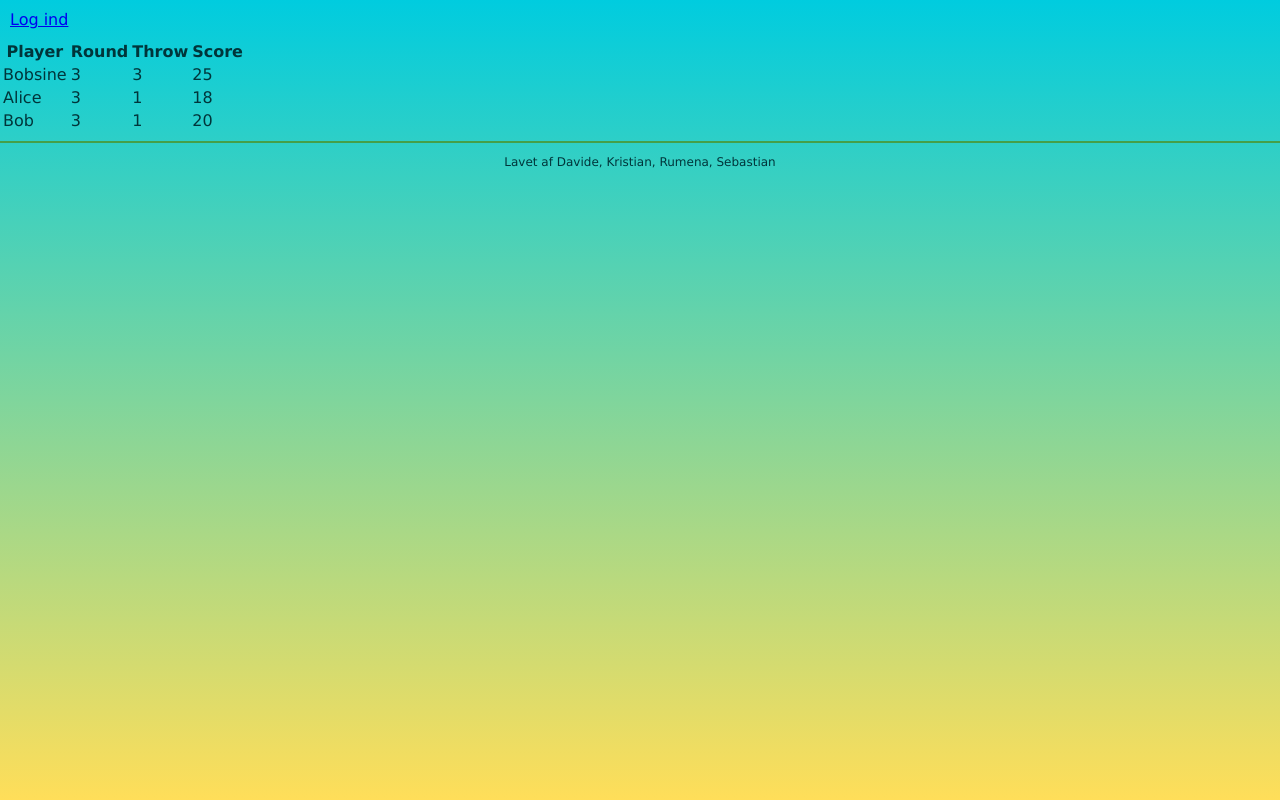
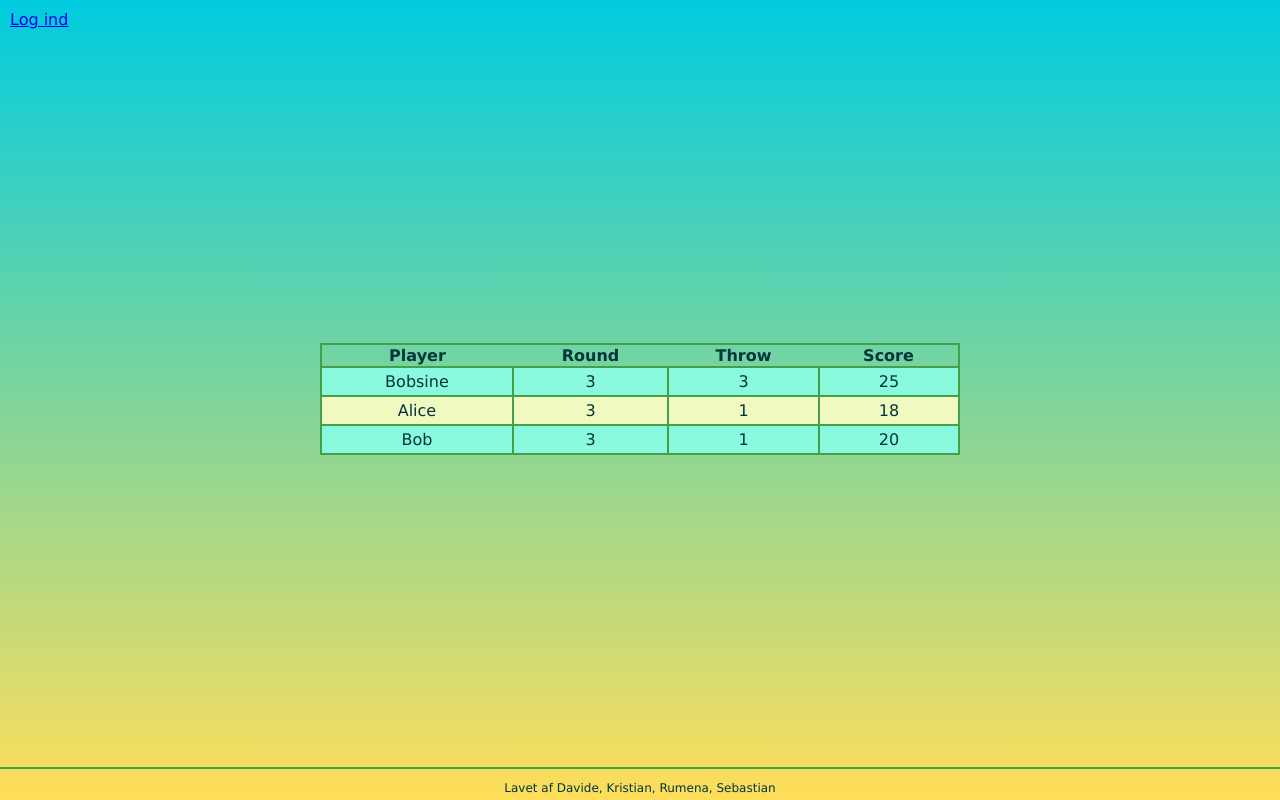
Before and after one commit to General-Zimmer/Yatzy-online-3-semester, a Node server app: page /points in a window 1280 px wide. Run offline with Node 20, Linux system fonts and the light colour scheme.

Commit message:
css pynt yey

```diff
--- a/assets/css/lobbyStyle.css
+++ b/assets/css/lobbyStyle.css
@@ -3,7 +3,7 @@
     display: flex;
     justify-content: center;
     align-items: center;
-    min-height: 100vh; /* ensure container takes up the full height of the viewport */
+    min-height: 95vh; /* ensure container takes up the full height of the viewport */
 }
 
 .lobby-form h1 {
--- a/assets/css/loginStyle.css
+++ b/assets/css/loginStyle.css
@@ -3,7 +3,7 @@
     display: flex;
     justify-content: center;
     align-items: center;
-    min-height: 100vh; /* ensure container takes up the full height of the viewport */
+    min-height: 95vh; /* ensure container takes up the full height of the viewport */
 }
 
 .login-form button {
--- a/assets/css/pointsStyle.css
+++ b/assets/css/pointsStyle.css
@@ -0,0 +1,26 @@
+.container {
+    display: flex;
+    justify-content: center;
+    align-items: center;
+    min-height: 90vh; /* ensure container takes up (almost) the full height of the viewport */
+}
+
+table {
+	border-collapse: collapse;
+    margin: 0 auto; /* center the table horizontally */
+    width: 50%; /* set the width of the table */
+    border: 2px solid #45a049; /* outline border */
+    border-radius: 12px; /* rounded corners */
+}
+
+td {
+	border: 2px solid #45a049;
+	background-color: #f0fac0;
+	padding: 4px;
+    text-align: center; /* center align text in cells */
+}
+
+/* apply different background color to even rows */
+tr:nth-child(even) td {
+    background-color: #8afade;
+}
```
